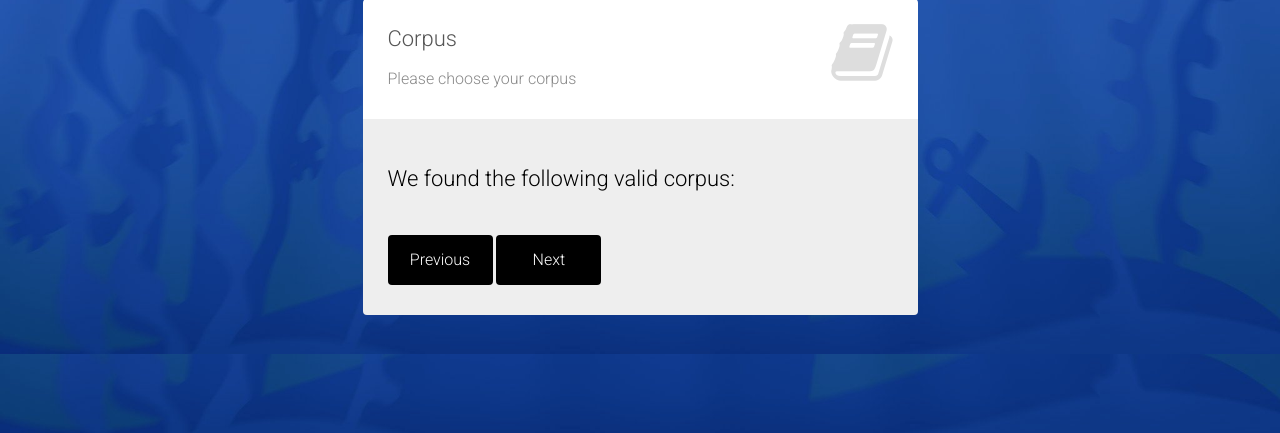
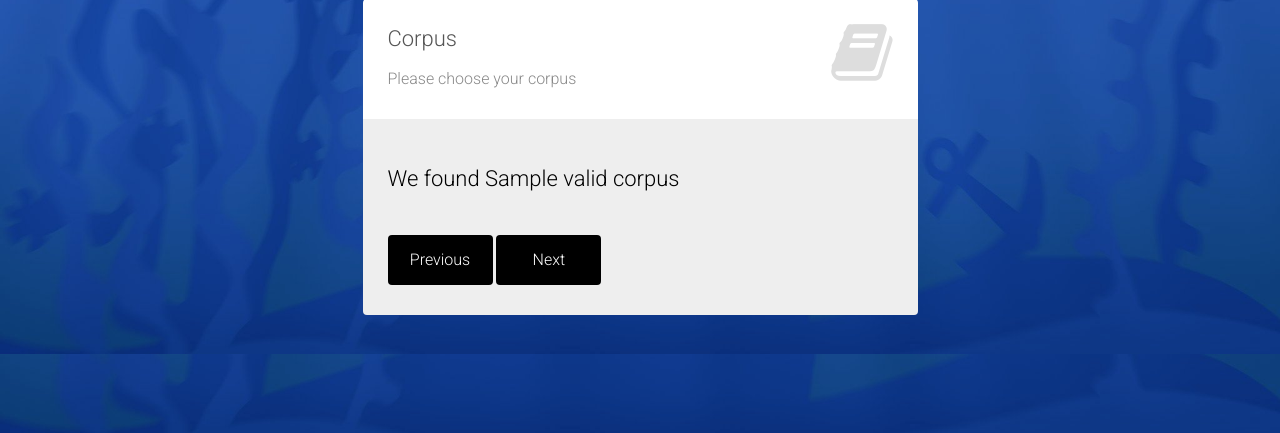
Before and after one commit to word-fish/wordfish-python, a Flask app: template wordfish/templates/plugins.html in a window 1280 px wide. Shown: the part 446-879 px from the top of the page. Run offline with Flask 2, Linux system fonts and the light colour scheme; the template is opened without the code that fills it: most values are stand-ins (such as "Sample title", 1, 10 or a date in 2020); some libraries are stand-ins or nearby versions.

Commit message:
fixing rendering of terminologies and corpus, bug found that need to get requirements from requirements.txt

```diff
--- a/wordfish/interface.py
+++ b/wordfish/interface.py
@@ -79,8 +79,10 @@ def validate():
         terms = get_terms(valid_plugins)
 
         return render_template('plugins.html',
-                                plugins=str(corpus),
+                                corpus=str(corpus),
                                 terms=str(terms),
+                                this_many_corpus = len(corpus),
+                                this_many_terms = len(terms),
                                 tmpdir=tmpdir,
                                 deploychoice=fields["deploychoice"])
 
--- a/wordfish/templates/plugins.html
+++ b/wordfish/templates/plugins.html
@@ -84,7 +84,7 @@
 		                                </div>
   		                        </div>
 		                        <div class="form-bottom">
-                                            <h3 class="info-text"> We found the following valid corpus:</h3>
+                                            <h3 class="info-text"> We found {{ this_many_corpus }} valid corpus</h3>
 
                                             <div class="col-sm-6 col-sm-offset-1">
                                         </div>
@@ -114,7 +114,7 @@
 		                            </div>
 		                            <div class="form-bottom">
 
-                                            <h3 class="info-text"> We found the following valid terminologies:</h4>
+                                            <h3 class="info-text"> We found {{ this_many_terms }} valid terminologies</h4>
 
                                             <!-- terminology choices will be appended here-->
                                             <div class="col-sm-10 col-sm-offset-1" id="terminology">
```
